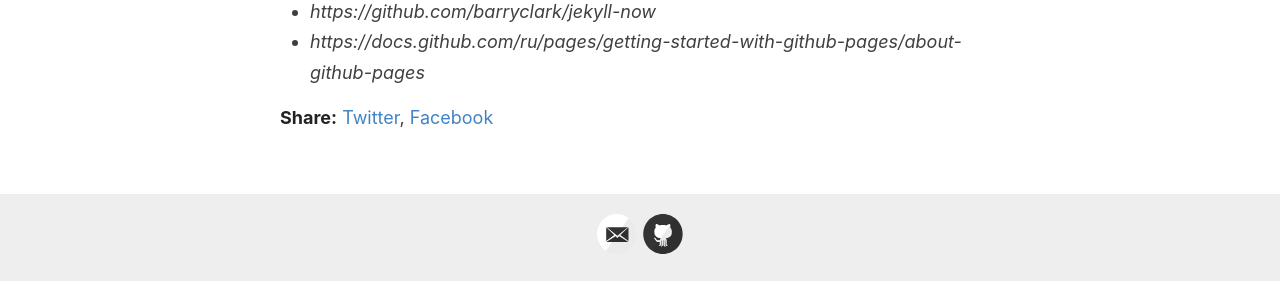
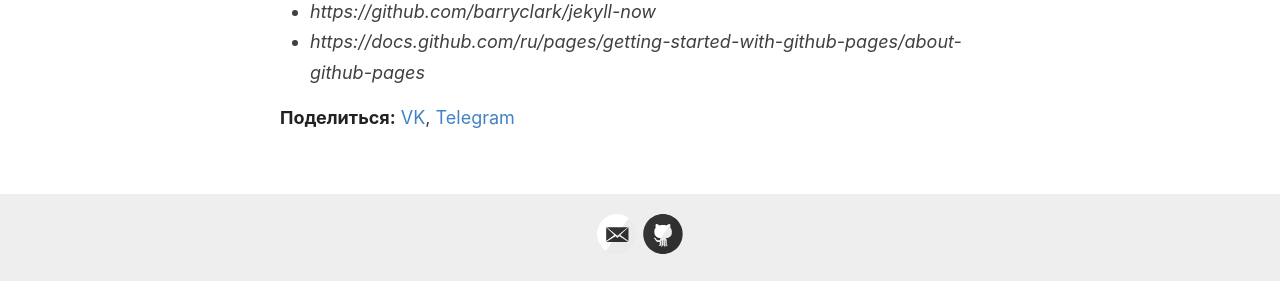
Before and after one commit to DMatveeva/dmatveeva.github.io, a Jekyll site: the page built from _posts/2023-07-19-How-to-create-blog.md, in a window 1280 px wide and 900 px high, scrolled down 4651 px. Shown: the part 616-897 px from the top of the window. Built offline with Jekyll 4.4.1, drawn with Linux system fonts in a browser that asks for light colours.

Commit message:
add share buttons

```diff
--- a/_layouts/post.html
+++ b/_layouts/post.html
@@ -28,7 +28,9 @@ layout: default
   </div>
 
   <div>
-    <p><span class="share-box">Share:</span> <a href="http://twitter.com/share?text={{ page.title }}&url={{site.url}}{{page.url}}" target="_blank">Twitter</a>, <a href="https://www.facebook.com/sharer.php?u={{site.url}}{{page.url}}" target="_blank">Facebook</a></p>
+    <p><span class="share-box">Поделиться:</span> <a
+            href="https://vk.com/share.php?url={{ page.title }}&url={{site.url}}{{page.url}}" target="_blank">VK</a>,
+      <a href="https://t.me/share/url?url={{site.url}}{{page.url}}" target="_blank">Telegram</a></p>
   </div>
 
   <!--<div class="date">
```
